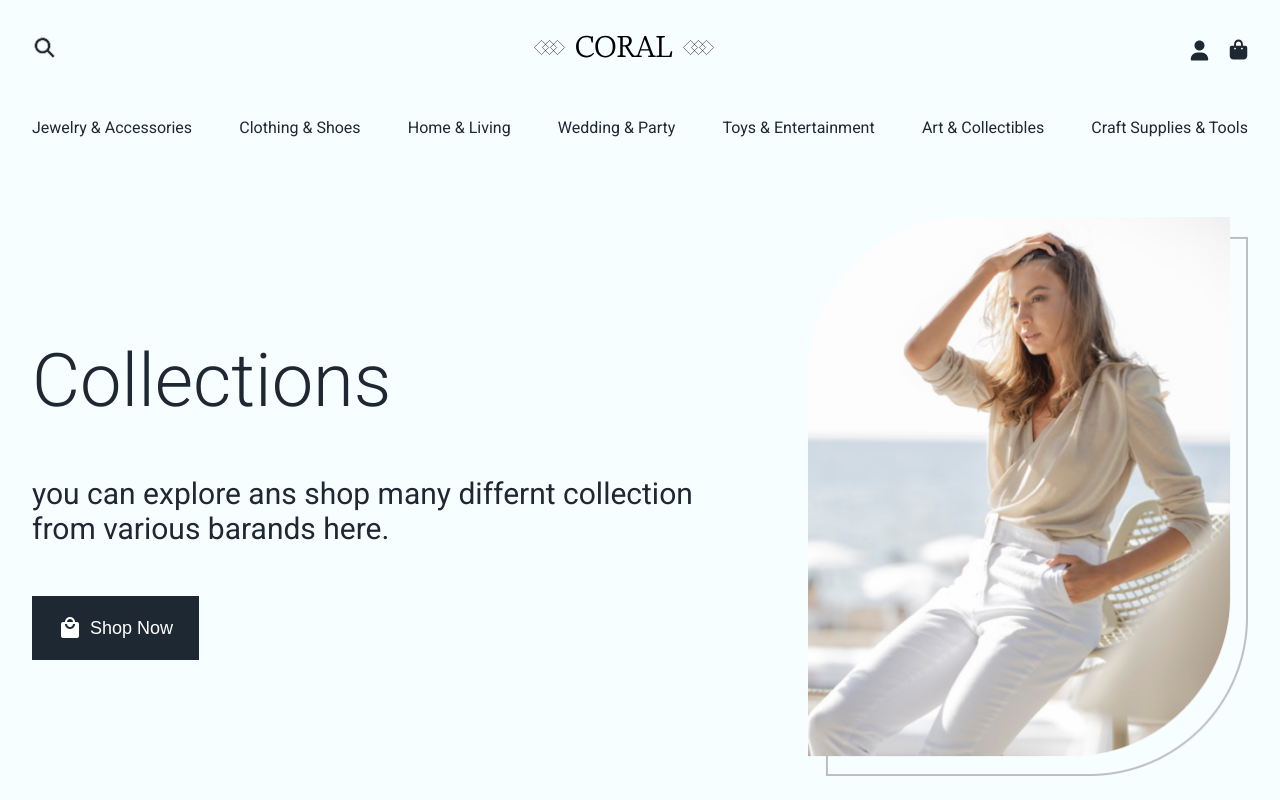
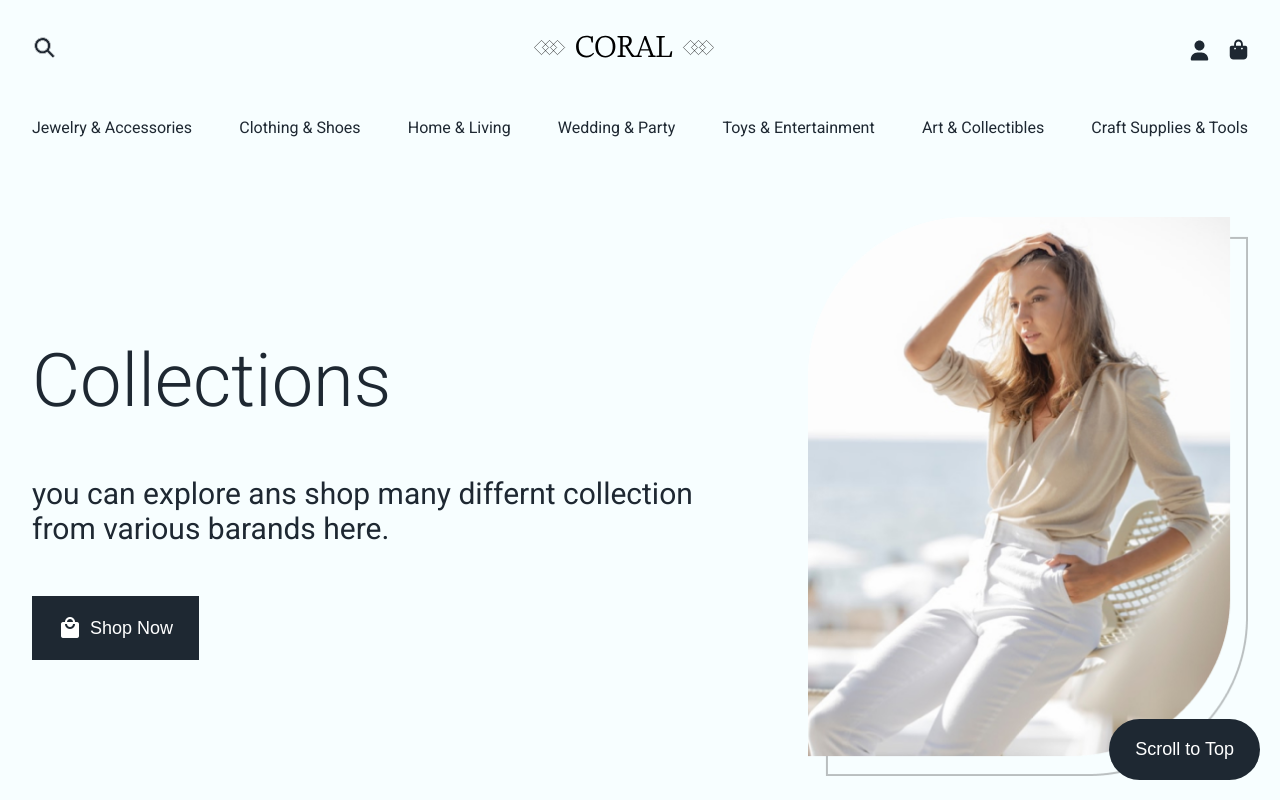
Before and after one commit to JuanLuky/coral-ecommerce-angular, an Angular app: page / in a window 1280 px wide. Shown: the top 800 px of the page. Built offline with nearby package versions, Linux system fonts and the light colour scheme; no server answers.

Commit message:
Botão scroll top

```diff
--- a/src/app/components/footer/footer.component.html
+++ b/src/app/components/footer/footer.component.html
@@ -1 +1,3 @@
 <p>footer works!</p>
+
+<button class="btn-primary" (click)="scrollToTop()">Scroll to Top</button>
--- a/src/app/components/footer/footer.component.scss
+++ b/src/app/components/footer/footer.component.scss
@@ -0,0 +1,6 @@
+button {
+  position: fixed;
+  bottom: 20px;
+  right: 20px;
+  border-radius: 50px;
+}
--- a/src/app/components/footer/footer.component.ts
+++ b/src/app/components/footer/footer.component.ts
@@ -9,4 +9,8 @@ import { Component } from '@angular/core';
 })
 export class FooterComponent {
 
+  scrollToTop() {
+    window.scrollTo({ top: 0, behavior: 'smooth' });
+  }
+
 }
```
